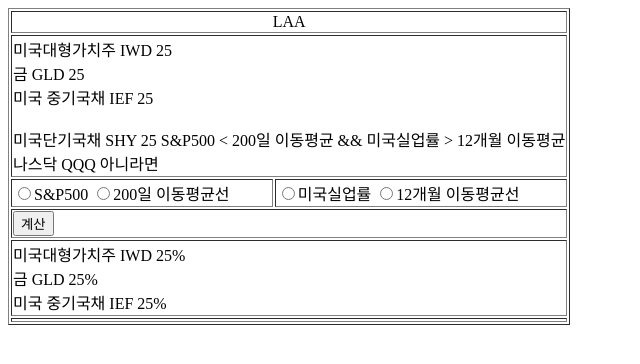
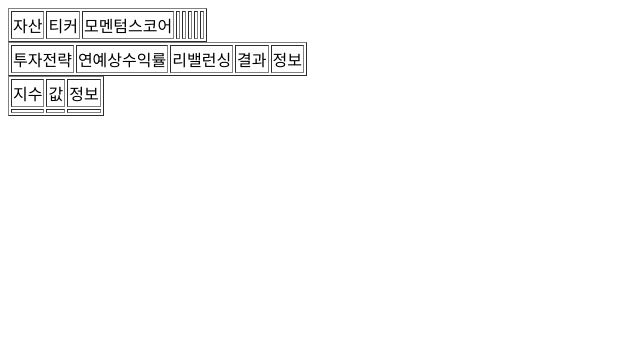
Before and after one commit to leesangun/HomePage, a plain HTML site: page index.html in a window 1280 px wide. Shown: the whole page, without its empty margins (0-640 px from the left). Drawn offline with nearby package versions, Linux system fonts and the light colour scheme; no server answers.

Commit message:
Update index.html

```diff
--- a/index.html
+++ b/index.html
@@ -1,103 +1,83 @@
 <script src="https://code.jquery.com/jquery-1.12.4.min.js"></script>
+
 <script>
+$.getJSON(
+	//"http://146.56.178.0:5000/price",
+	"http://127.0.0.1:5000/price",
+	{
+	},
+	function(data) {
+		$("#today").html(data["DAYS"]["today"]);
+		$("#month1").html(data["DAYS"]["month1"]);
+		$("#month3").html(data["DAYS"]["month3"]);
+		$("#month6").html(data["DAYS"]["month6"]);
+		$("#month12").html(data["DAYS"]["month12"]);
 
-var fpArithmetic = function (op, x, y) {
-    var n = {
-            '*': x * y,
-            '-': x - y,
-            '+': x + y,
-            '/': x / y
-        }[op];
+		delete data["DAYS"];
+		Object.keys(data).forEach(function(k){
+			$("#table0").append("<tr><td>"+data[k]["info"]+"</td><td>"+k+"</td><td>"+data[k]["mScore"].toFixed(2)+"</td><td>"+data[k]["price"].toFixed(2)+"</td><td>"+data[k]["price1"].toFixed(2)+"</td><td>"+data[k]["price3"].toFixed(2)+"</td><td>"+data[k]["price6"].toFixed(2)+"</td><td>"+data[k]["price12"].toFixed(2)+"</td></tr>");
+		});
+	}
+);
 
-    return Math.round(n * 100)/100;
-};
+$.getJSON(
+	"http://127.0.0.1:5000/quant",
+	{
+	},
+	function(data) {
+		for(idx in data){
+			$("#table1").append("<tr><td>"+data[idx]["strategy"]+"</td><td>"+data[idx]["yield"]+"</td><td>"+data[idx]["rebal"]+"</td><td>"+data[idx]["result"]+"</td><td>"+data[idx]["info"]+"</td></tr>");
+		};
+	}
+);
+
+$.getJSON(
+	"http://127.0.0.1:5000/indicators",
+	{
+	},
+	function(data) {
+		Object.keys(data).forEach(function(k){
+			$("#table2").append("<tr><td>"+data[k]["title"]+"</td><td>"+data[k]["index"]+"</td><td>"+data[k]["info"]+"</td></tr>");
+		});
+	}
+);
+
+</script>
 
 
-
-function setResult_1(){
-	var snp = $('input[name=radio_snp]');
-	var sil = $('input[name=radio_sil]');
-
-	var isSnp;
-	for( i=0; i<snp.length; i++ ) {
-		if(snp[i].checked) {
-			isSnp = snp[i].value;
-			break;
-		}
-	}
-	var isSil;
-	for( i=0; i<sil.length; i++ ) {
-		if(sil[i].checked) {
-			isSil = sil[i].value;
-			break;
-		}
-	}
-
-	if(isSnp === undefined){
-		alert("S&P500을 선택하세요.");
-		snp.focus();
-		return;
-	}else if(isSil === undefined){
-		alert("미국실업률을 선택하세요.");
-		sil.focus();
-		return;
-	}
-
-
-	if(isSnp === "1" && isSil === "0"){
-		$("#total_1").html("미국단기국채			SHY	25%");
-	}else{
-		$("#total_1").html("나스닥			QQQ	25%");
-	}
-}
-</script>
-
-<body  oncontextmenu="return false" ondragstart="return false" onselectstart="return false">
-
-
-<table border="1">
+<table id="table0" border="1">
 	<tr>
-		<td colspan="2" align="center">
-			LAA
-		</td>
-	</tr>
-	<tr>
-		<td colspan="2">
-미국대형가치주		IWD	25<br>
-금			GLD	25<br>
-미국 중기국채		IEF	25<br>
-	<br>
-미국단기국채			SHY	25  S&P500 < 200일 이동평균 && 미국실업률 > 12개월 이동평균<br>
-나스닥			QQQ	    아니라면<br>
-		</td>
-	</tr>
-	<tr>
-		<td>
-			<input type="radio" name="radio_snp" value="0">S&P500
-			<input type="radio" name="radio_snp" value="1">200일 이동평균선
-		</td>
-		<td>
-			<input type="radio" name="radio_sil" value="0">미국실업률
-			<input type="radio" name="radio_sil" value="1">12개월 이동평균선
-		</td>
-	</tr>
-	<tr>
-		<td colspan="2">
-			<button onClick="setResult_1()">계산</button>
-		</td>
-	</tr>
-	<tr>
-		<td colspan="2">
-			미국대형가치주		IWD	25%<br>
-			금				GLD	25%<br>
-			미국 중기국채		IEF	25%
-		</td>
-	</tr>
-	<tr>
-		<td colspan="2" id="total_1">
-
-		</td>
+		<td>자산</td>
+		<td>티커</td>
+		<td>모멘텀스코어</td>
+		<td id="today"></td>
+		<td id="month1"></td>
+		<td id="month3"></td>
+		<td id="month6"></td>
+		<td id="month12"></td>
 	</tr>
 </table>
 
-</body>
+<table id="table1" border="1">
+	<tr>
+		<td>투자전략</td>
+		<td>연예상수익률</td>
+		<td>리밸런싱</td>
+		<td>결과</td>
+		<td>정보</td>
+	</tr>
+
+</table>
+
+<table id="table2" border="1">
+	<tr>
+		<td>지수</td>
+		<td>값</td>
+		<td>정보</td>
+	</tr>
+	<tr>
+		<td id="title"></td>
+		<td id="title"></td>
+		<td id="title"></td>
+	</tr>
+</table>
```
